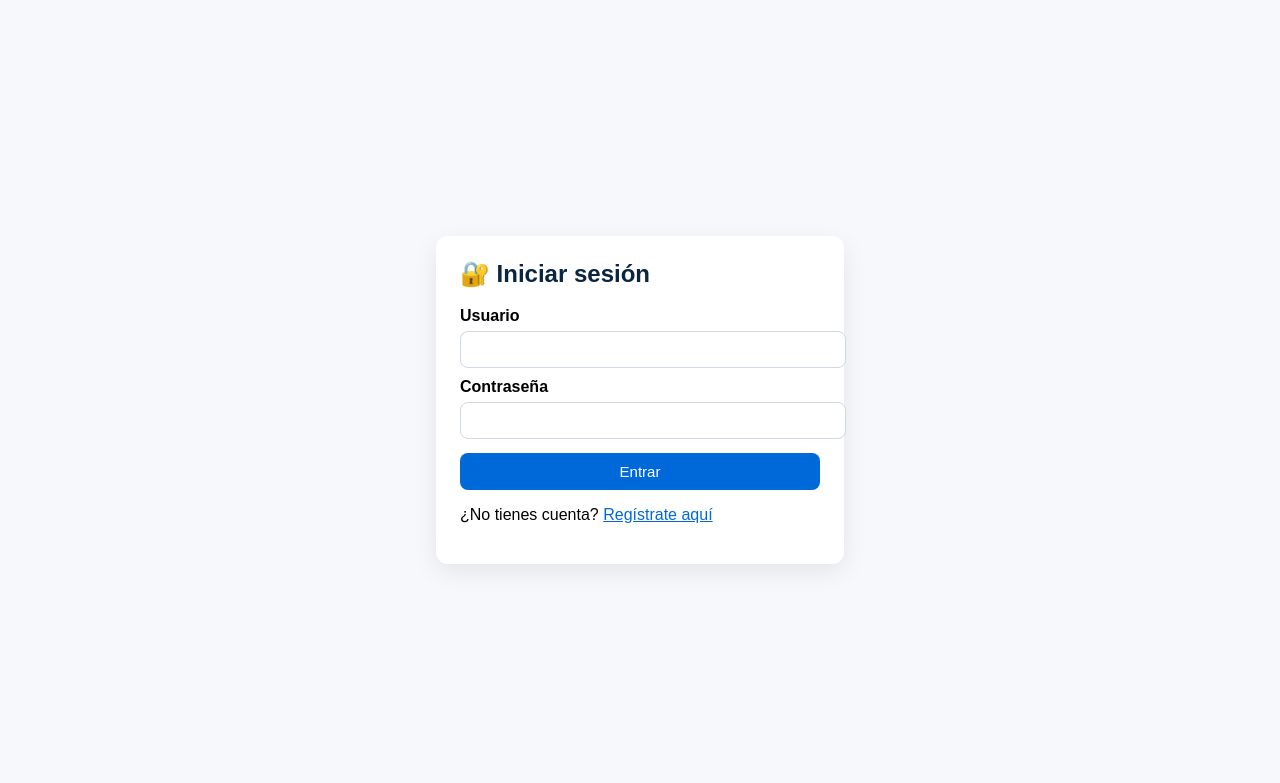
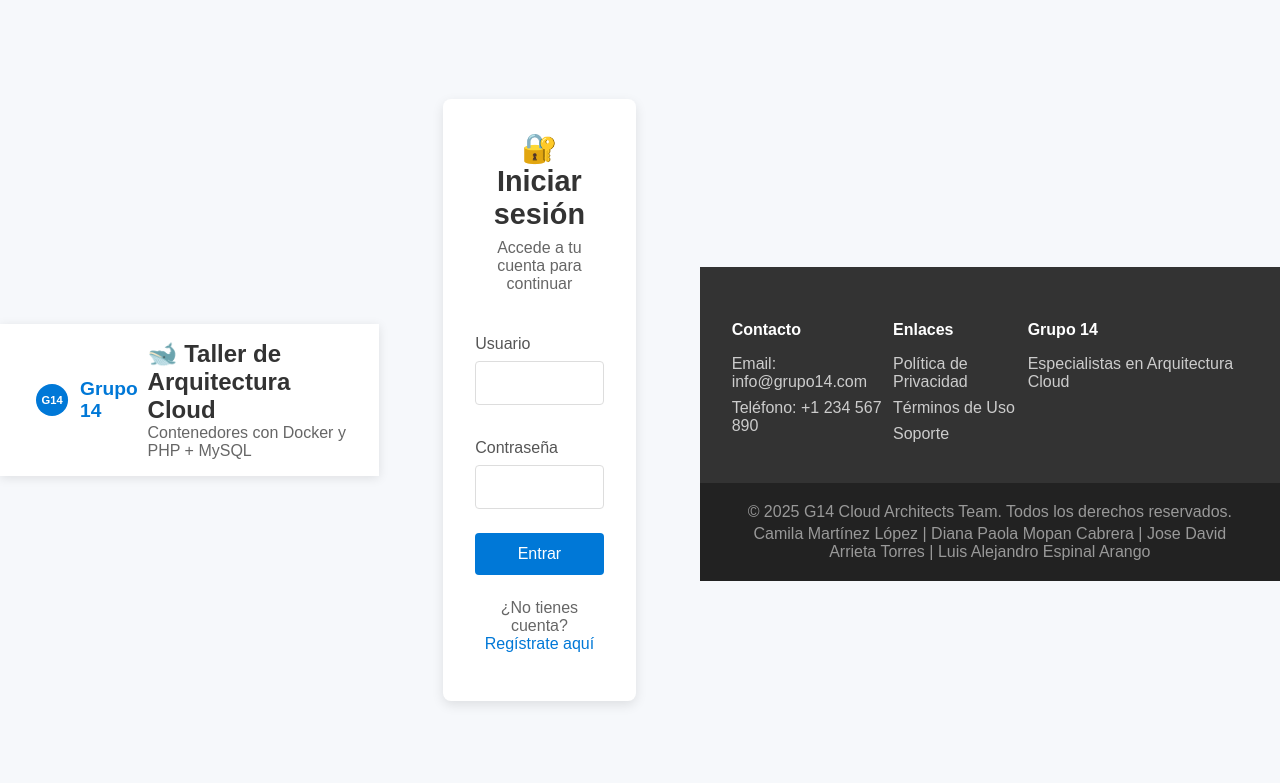
Before and after one commit to camila-cloud-wei/taller-docker-web, a PHP site: page /login.php in a window 1280 px wide. Shown: the top 783 px of the page. Run offline with PHP 8.4, Linux system fonts and the light colour scheme.

Commit message:
cambios login

```diff
--- a/auth/login.php
+++ b/auth/login.php
@@ -4,16 +4,109 @@ include 'db.php';
 $secret = getenv('JWT_SECRET') ?: 'MiSecretoSuperSeguro_ChangeMe_123';
 $exp_hours = intval(getenv('JWT_EXP_HOURS') ?: '6');
 if ($_SERVER['REQUEST_METHOD'] === 'POST') {
-  $usuario=trim($_POST['usuario']??''); $password=trim($_POST['password']??'');
-  $stmt=$conn->prepare("SELECT id, usuario, password_hash, rol FROM usuarios WHERE usuario = ?"); $stmt->execute([$usuario]); $user=$stmt->fetch();
-  if ($user && password_verify($password,$user['password_hash'])) {
-    $now=time(); $payload=['iss'=>'auth-service','sub'=>$user['usuario'],'rol'=>$user['rol'],'iat'=>$now,'exp'=>$now+($exp_hours*3600)];
-    $token=jwt_encode($payload,$secret);
-    setcookie('auth_token',$token,['expires'=>$payload['exp'],'path'=>'/','httponly'=>true,'samesite'=>'Lax']);
-    header('Location: http://localhost:8080/'); exit;
-  } else { $error="Usuario o contraseña incorrectos."; }
+  $usuario = trim($_POST['usuario'] ?? '');
+  $password = trim($_POST['password'] ?? '');
+  $stmt = $conn->prepare("SELECT id, usuario, password_hash, rol FROM usuarios WHERE usuario = ?");
+  $stmt->execute([$usuario]);
+  $user = $stmt->fetch();
+  if ($user && password_verify($password, $user['password_hash'])) {
+    $now = time();
+    $payload = ['iss' => 'auth-service', 'sub' => $user['usuario'], 'rol' => $user['rol'], 'iat' => $now, 'exp' => $now + ($exp_hours * 3600)];
+    $token = jwt_encode($payload, $secret);
+    setcookie('auth_token', $token, ['expires' => $payload['exp'], 'path' => '/', 'httponly' => true, 'samesite' => 'Lax']);
+    header('Location: http://localhost:8080/');
+    exit;
+  } else {
+    $error = "Usuario o contraseña incorrectos.";
+  }
 }
-?><!DOCTYPE html><html lang="es"><head><meta charset="UTF-8"><title>Login - Taller Cloud</title><link rel="stylesheet" href="style.css"></head><body>
-<div class="card"><h2>🔐 Iniciar sesión</h2><?php if(!empty($error)) echo "<p class='error'>$error</p>"; ?>
-<form method="POST"><label>Usuario</label><input type="text" name="usuario" required><label>Contraseña</label><input type="password" name="password" required><button type="submit">Entrar</button></form>
-<p>¿No tienes cuenta? <a href="register.php">Regístrate aquí</a></p></div></body></html>
+?>
+<!DOCTYPE html>
+<html lang="es">
+
+<head>
+  <meta charset="UTF-8">
+  <meta name="viewport" content="width=device-width, initial-scale=1.0">
+  <title>Login - Taller Cloud</title>
+  <link rel="icon" type="image/png" sizes="16x16" href="assets/favicon-16x16.png" />
+  <link rel="stylesheet" href="assets/style.css">
+  <link href="https://fonts.googleapis.com/css2?family=Roboto:wght@300;400;500;700&display=swap" rel="stylesheet">
+
+</head>
+
+<body>
+  <header>
+    <div class="header-container">
+      <div class="logo">
+        <svg width="50" height="50" viewBox="0 0 50 50">
+          <circle cx="25" cy="25" r="20" fill="#0078d7" />
+          <text x="25" y="30" text-anchor="middle" fill="white" font-size="14" font-weight="bold">G14</text>
+        </svg>
+        <span class="logo-text">Grupo 14</span>
+      </div>
+      <div class="header-titles">
+        <h1>🐋 Taller de Arquitectura Cloud</h1>
+        <h2>Contenedores con Docker y PHP + MySQL</h2>
+      </div>
+    </div>
+  </header>
+
+  <main>
+    <div class="login-container">
+      <div class="login-card">
+        <div class="login-header">
+          <h2>🔐 Iniciar sesión</h2>
+          <p>Accede a tu cuenta para continuar</p>
+        </div>
+
+        <?php if (!empty($error)): ?>
+          <div class="error"><?php echo $error; ?></div>
+        <?php endif; ?>
+
+        <form method="POST" class="login-form">
+          <div class="form-group">
+            <label for="usuario">Usuario</label>
+            <input type="text" name="usuario" id="usuario" required autocomplete="username">
+          </div>
+
+          <div class="form-group">
+            <label for="password">Contraseña</label>
+            <input type="password" name="password" id="password" required autocomplete="current-password">
+          </div>
+
+          <button type="submit" class="login-button">Entrar</button>
+        </form>
+
+        <div class="login-footer">
+          <p>¿No tienes cuenta? <a href="register.php">Regístrate aquí</a></p>
+        </div>
+      </div>
+    </div>
+  </main>
+
+  <footer>
+    <div class="footer-content">
+      <div class="footer-section">
+        <h4>Contacto</h4>
+        <p>Email: info@grupo14.com</p>
+        <p>Teléfono: +1 234 567 890</p>
+      </div>
+      <div class="footer-section">
+        <h4>Enlaces</h4>
+        <a href="#">Política de Privacidad</a>
+        <a href="#">Términos de Uso</a>
+        <a href="#">Soporte</a>
+      </div>
+      <div class="footer-section">
+        <h4>Grupo 14</h4>
+        <p>Especialistas en Arquitectura Cloud</p>
+      </div>
+    </div>
+    <div class="footer-bottom">
+      <p>&copy; <?php echo date("Y"); ?> G14 Cloud Architects Team. Todos los derechos reservados.</p>
+      <p> Camila Martínez López | Diana Paola Mopan Cabrera | Jose David Arrieta Torres | Luis Alejandro Espinal Arango</p>
+    </div>
+  </footer>
+</body>
+
+</html>
--- a/auth/style.css
+++ b/auth/style.css
@@ -1,7 +1,278 @@
-body{font-family:Arial,sans-serif;background:#f6f8fb;display:flex;min-height:100vh;align-items:center;justify-content:center;margin:0}
-.card{background:#fff;padding:24px;border-radius:12px;width:360px;box-shadow:0 8px 24px rgba(0,0,0,.08)}
-h2{margin-top:0;color:#0a2540}
-label{display:block;margin:10px 0 6px;font-weight:600}
-input{width:100%;padding:10px 12px;border:1px solid #cfd8e3;border-radius:8px}
-button{margin-top:14px;width:100%;background:#0069d9;color:#fff;border:none;padding:10px 18px;border-radius:8px;cursor:pointer;font-size:15px}
-button:hover{background:#0058b5}.error{color:#8a1c1c;background:#fde8e8;padding:8px;border-radius:8px}a{color:#0069d9}
+body {
+  font-family: Arial, sans-serif;
+  background: #f6f8fb;
+  display: flex;
+  min-height: 100vh;
+  align-items: center;
+  justify-content: center;
+  margin: 0;
+}
+
+.card {
+  background: #fff;
+  padding: 24px;
+  border-radius: 12px;
+  width: 360px;
+  box-shadow: 0 8px 24px rgba(0, 0, 0, 0.08);
+}
+
+h2 {
+  margin-top: 0;
+  color: #0a2540;
+}
+
+label {
+  display: block;
+  margin: 10px 0 6px;
+  font-weight: 600;
+}
+
+input {
+  width: 100%;
+  padding: 10px 12px;
+  border: 1px solid #cfd8e3;
+  border-radius: 8px;
+}
+
+button {
+  margin-top: 14px;
+  width: 100%;
+  background: #0069d9;
+  color: #fff;
+  border: none;
+  padding: 10px 18px;
+  border-radius: 8px;
+  cursor: pointer;
+  font-size: 15px;
+}
+
+button:hover {
+  background: #0058b5;
+}
+
+.error {
+  color: #8a1c1c;
+  background: #fde8e8;
+  padding: 8px;
+  border-radius: 8px;
+}
+
+a {
+  color: #0069d9;
+}
+
+/* ===== ESTILOS MEJORADOS PARA LOGIN ===== */
+
+.login-container {
+  display: flex;
+  justify-content: center;
+  align-items: center;
+  min-height: 80vh;
+  padding: 2rem;
+}
+
+.login-card {
+  background: #fff;
+  border-radius: 8px;
+  box-shadow: 0 4px 12px rgba(0, 0, 0, 0.1);
+  padding: 2rem;
+  width: 100%;
+  max-width: 450px;
+}
+
+.login-header {
+  text-align: center;
+  margin-bottom: 2rem;
+}
+
+.login-header h2 {
+  color: #333;
+  margin-bottom: 0.5rem;
+  font-size: 1.8rem;
+}
+
+.login-header p {
+  color: #666;
+  margin: 0;
+}
+
+.login-form {
+  display: flex;
+  flex-direction: column;
+  gap: 1.5rem;
+}
+
+.form-group {
+  display: flex;
+  flex-direction: column;
+}
+
+.form-group label {
+  margin-bottom: 0.5rem;
+  font-weight: 500;
+  color: #555;
+}
+
+.form-group input {
+  padding: 0.75rem;
+  border: 1px solid #ddd;
+  border-radius: 4px;
+  font-size: 1rem;
+  transition: border-color 0.3s;
+  box-sizing: border-box;
+}
+
+.form-group input:focus {
+  outline: none;
+  border-color: #0078d7;
+  box-shadow: 0 0 0 2px rgba(0, 120, 215, 0.2);
+}
+
+.login-button {
+  background-color: #0078d7;
+  color: white;
+  border: none;
+  border-radius: 4px;
+  padding: 0.75rem;
+  font-size: 1rem;
+  font-weight: 500;
+  cursor: pointer;
+  transition: background-color 0.3s;
+  margin-top: 0;
+}
+
+.login-button:hover {
+  background-color: #0066b4;
+}
+
+.login-footer {
+  text-align: center;
+  margin-top: 1.5rem;
+  color: #666;
+}
+
+.login-footer a {
+  color: #0078d7;
+  text-decoration: none;
+}
+
+.login-footer a:hover {
+  text-decoration: underline;
+}
+
+.error {
+  background-color: #ffe6e6;
+  color: #d32f2f;
+  padding: 0.75rem;
+  border-radius: 4px;
+  margin-bottom: 1rem;
+  border-left: 4px solid #d32f2f;
+}
+
+/* ===== ESTILOS PARA EL LAYOUT COMPLETO ===== */
+
+/* Header styles */
+header {
+  background: white;
+  box-shadow: 0 2px 10px rgba(0, 0, 0, 0.1);
+  padding: 1rem 0;
+}
+
+.header-container {
+  display: flex;
+  justify-content: space-between;
+  align-items: center;
+  max-width: 1200px;
+  margin: 0 auto;
+  padding: 0 2rem;
+}
+
+.logo {
+  display: flex;
+  align-items: center;
+  gap: 0.5rem;
+}
+
+.logo-text {
+  font-weight: bold;
+  color: #0078d7;
+  font-size: 1.2rem;
+}
+
+.header-titles h1 {
+  margin: 0;
+  color: #333;
+  font-size: 1.5rem;
+}
+
+.header-titles h2 {
+  margin: 0;
+  color: #666;
+  font-size: 1rem;
+  font-weight: normal;
+}
+
+.userbar {
+  color: #666;
+}
+
+.userbar a {
+  color: #0078d7;
+  text-decoration: none;
+}
+
+.userbar a:hover {
+  text-decoration: underline;
+}
+
+/* Main content */
+main {
+  max-width: 1200px;
+  margin: 0 auto;
+  padding: 2rem;
+}
+
+/* Footer styles */
+footer {
+  background: #333;
+  color: white;
+  margin-top: 3rem;
+}
+
+.footer-content {
+  display: flex;
+  justify-content: space-between;
+  max-width: 1200px;
+  margin: 0 auto;
+  padding: 2rem;
+}
+
+.footer-section h4 {
+  margin-bottom: 1rem;
+  color: #fff;
+}
+
+.footer-section p, .footer-section a {
+  color: #ccc;
+  margin: 0.5rem 0;
+}
+
+.footer-section a {
+  display: block;
+  text-decoration: none;
+}
+
+.footer-section a:hover {
+  color: #fff;
+}
+
+.footer-bottom {
+  background: #222;
+  padding: 1rem 2rem;
+  text-align: center;
+  color: #999;
+}
+
+.footer-bottom p {
+  margin: 0.25rem 0;
+}
```
